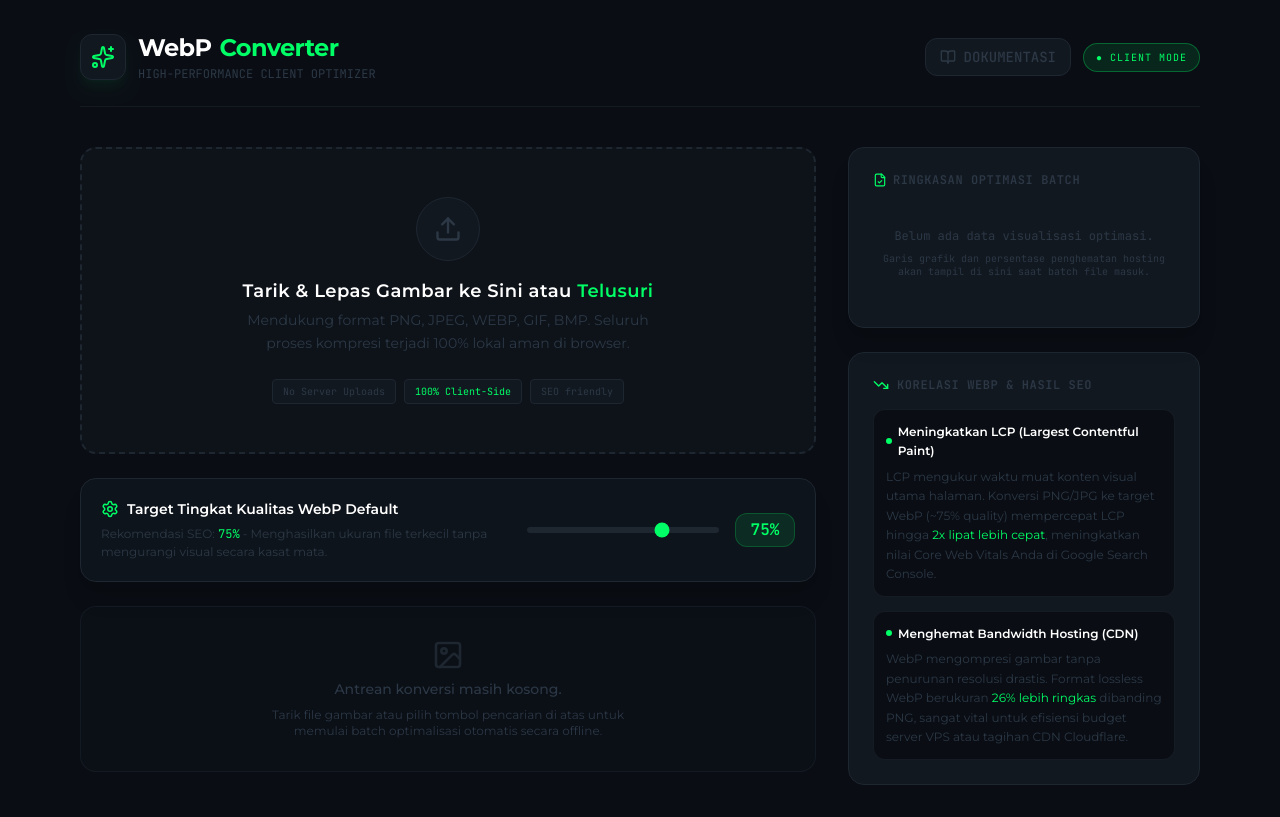
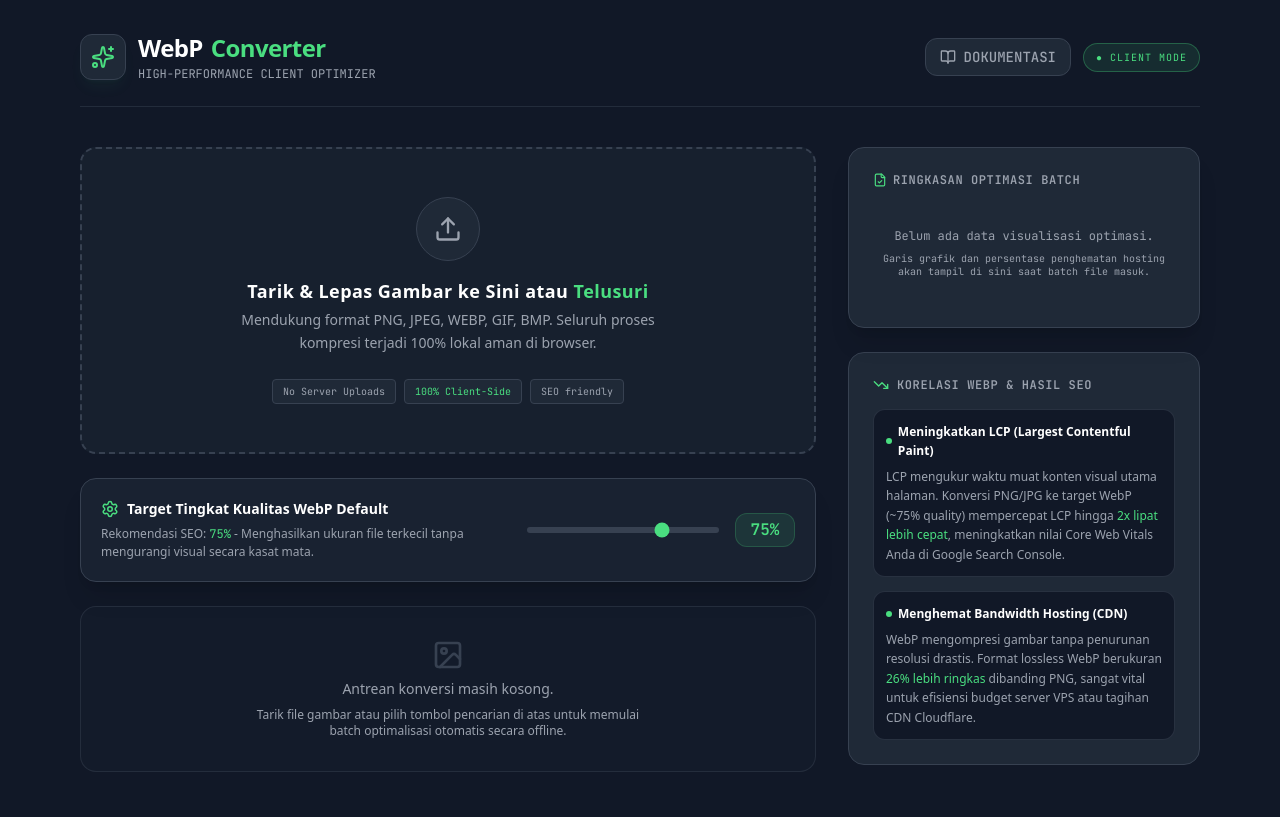
Before and after one commit to wahyu043/webpify, a React (Vite) app: page / in a window 1280 px wide. Built offline with nearby package versions, Linux system fonts and the light colour scheme.

Commit message:
style: align theme colors and fonts with portfolio

```diff
--- a/src/index.css
+++ b/src/index.css
@@ -1,15 +1,15 @@
-@import url('https://fonts.googleapis.com/css2?family=Montserrat:wght@400;500;600;700;800&family=JetBrains+Mono:wght@400;500;600&display=swap');
+@import url('https://fonts.googleapis.com/css2?family=JetBrains+Mono:wght@400;500;600&display=swap');
 @import "tailwindcss";
 
 @theme {
-  --font-sans: "Montserrat", ui-sans-serif, system-ui, sans-serif;
+  --font-sans: ui-sans-serif, system-ui, sans-serif;
   --font-mono: "JetBrains Mono", ui-monospace, SFMono-Regular, monospace;
 
-  --color-brand-green: #00ff66;
-  --color-brand-gray-900: #0a0e14;
-  --color-brand-gray-800: #121820;
-  --color-brand-gray-700: #1e2630;
-  --color-brand-gray-600: #2c3846;
+  --color-brand-green: #4ade80;
+  --color-brand-gray-900: #111827;
+  --color-brand-gray-800: #1f2937;
+  --color-brand-gray-700: #374151;
+  --color-brand-gray-600: #9ca3af;
 }
 
 body {
```
